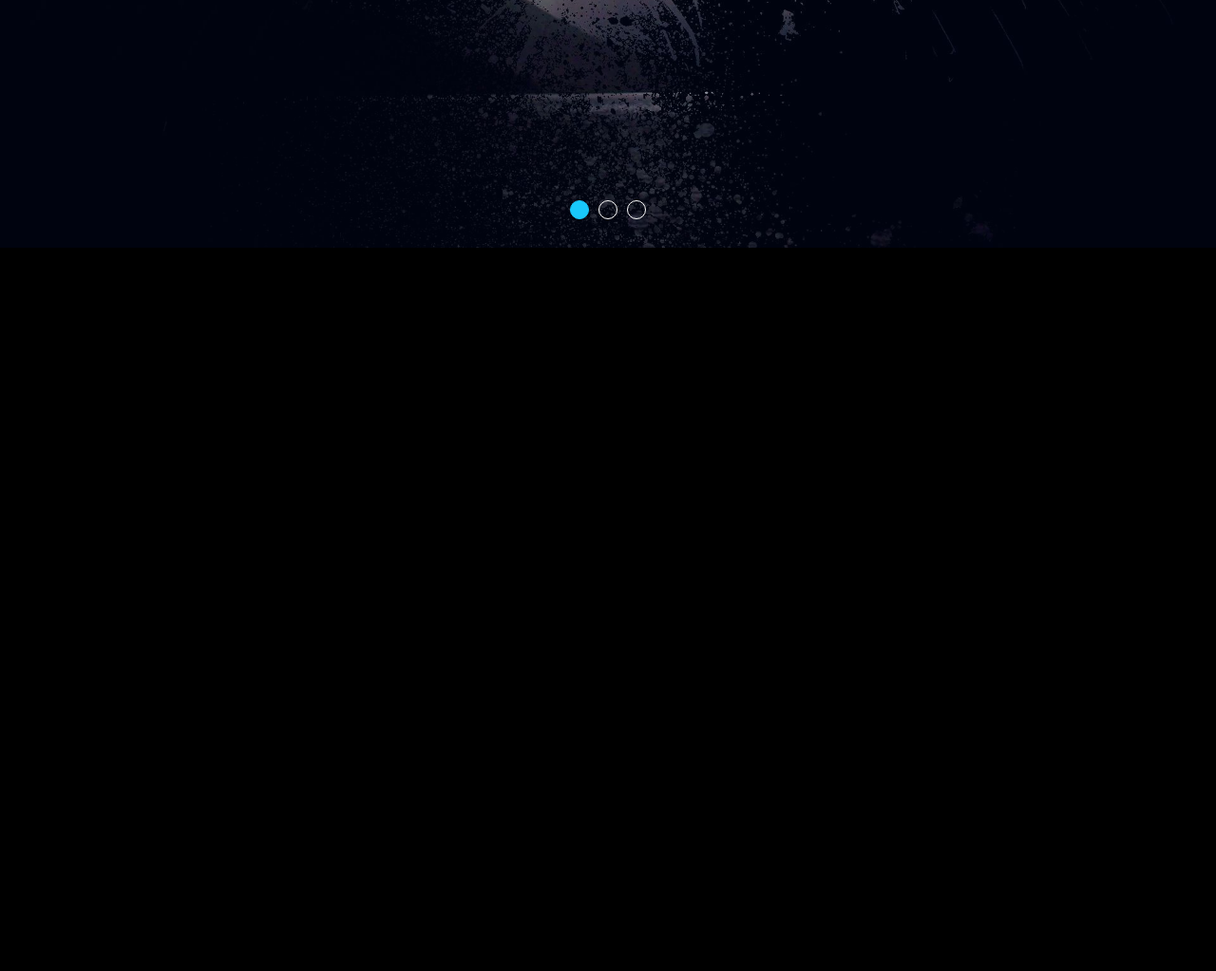
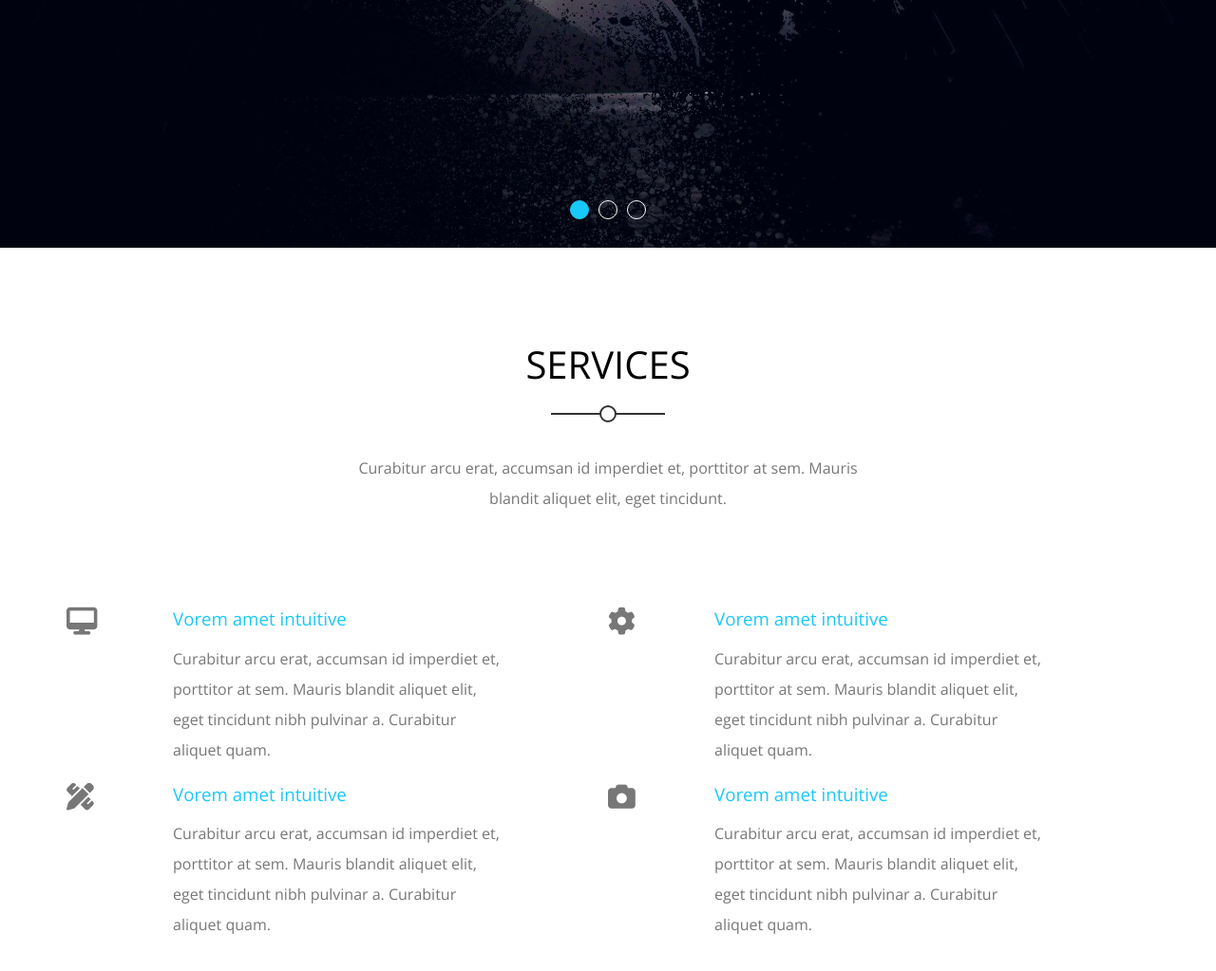
Before and after one commit to Mahmoud-Mo-ops/Kasper, a plain HTML site: page index.html in a window 1280 px wide. Shown: the part 539-1562 px from the top of the page at 95% size. Before the commit the page ends 800 px from the top, so only its background shows below. Drawn offline with nearby package versions, Linux system fonts and the light colour scheme.

Commit message:
services sections

```diff
--- a/css/main.css
+++ b/css/main.css
@@ -20,7 +20,6 @@
   }
   body {
     font-family: "Open Sans", sans-serif;
-    background-color: #000;
   }
   ul {
     list-style: none;
@@ -51,6 +50,47 @@
     }
   }
   /* End Global Rules */
+  /* Start Components */
+.main-heading {
+  text-align: center;
+}
+.main-heading h2 {
+  font-weight: normal;
+  font-size: 40px;
+  position: relative;
+  margin-bottom: 70px;
+  text-transform: uppercase;
+}
+.main-heading h2::before {
+  content: "";
+  position: absolute;
+  left: 50%;
+  transform: translateX(-50%);
+  height: 2px;
+  background-color: #333;
+  bottom: -30px;
+  width: 120px;
+}
+.main-heading h2::after {
+  content: "";
+  position: absolute;
+  left: 50%;
+  transform: translateX(-50%);
+  width: 14px;
+ aspect-ratio: 1/1;
+  border-radius: 50%;
+  border: 2px solid #333;
+  bottom: -38px;
+  background-color: white;
+}
+.main-heading p {
+  width: 550px;
+  margin: 0 auto 100px;
+  max-width: 100%;
+  line-height: 2;
+  color: #777;
+}
+/* End Components */
   /*sart backdrop*/
 .backdrop{
   position: fixed;
@@ -152,6 +192,7 @@ header nav ul li a.active{
     outline:none;
     padding-left: 5px;
     font-size: .8rem;
+    color: var(--secondary-color);
     height: 100%;
     width: 100%;
     border-radius:3px;
@@ -160,7 +201,7 @@ header nav ul li a.active{
     width: 0rem;
 }
 input.open{
-  width: 12rem;
+   width: 9.6rem;
   transition: var(--main-transition);
 }
 /*end style input*/
@@ -168,7 +209,7 @@ header nav .form {
   width: 40px;
   height: 30px;
   position: relative;
-  margin-left: 30px;
+  margin-left: 20px;
   border-left: 1px solid var(--secondary-color);
 }
 @media (max-width:768px) {
@@ -191,7 +232,6 @@ header nav .form i {
 /* Start Landing */
 .landing{
  min-height: 100vh;
- /* background: url('../images/landing.jpg') center/cover no-repeat border-box #777; */
  position: relative;
 }
 .landing img{
@@ -307,3 +347,66 @@ header nav .form i {
   border-color: var(--main-color);
 }
 /* end Landing */
+/*start services*/
+.services{
+  padding-top: var(--section-padding);
+  padding-bottom: var(--section-padding);
+}
+
+.services .container .services-container{
+  display: grid;
+  grid-template-columns: repeat(auto-fill,minmax(450px,1fr));
+}
+@media (max-width:768px) {
+  .services .container .services-container{
+    grid-template-columns: repeat(auto-fill,minmax(250px,1fr));
+  }
+}
+.services .container .services-container .srv-box{
+  display: flex;
+  justify-content: flex-end;
+  flex-direction: row;
+}
+
+@media (max-width:768px) {
+  .services .container .services-container .srv-box{
+    justify-content: center;
+    flex-direction: column;
+    align-items: center;
+  }
+}
+.services .container .services-container .srv-box i{
+  color: #777;
+  font-size: 1.8rem;
+  flex-basis: 7rem;
+}
+.services .container .services-container .srv-box .text{
+  margin-bottom: 20px;
+  flex: 1;
+}
+@media (max-width:768px) {
+  .services .container .services-container .srv-box .text{
+    text-align: center;
+  }
+  .services .container .services-container .srv-box i{
+    flex-basis: 4rem;
+  }
+}
+.services .container .services-container .srv-box h3{
+  color: var(--main-color);
+  margin-bottom: 15px;
+  font-weight: normal;
+
+}
+.services .container .services-container .srv-box p{
+  color: #777;
+  line-height: 2;
+  width: 350px;
+}
+@media (max-width:768px) {
+  .services .container .services-container .srv-box p{
+    width: 250px;
+    max-width: 100vw;
+  }
+}
+/*end services*/
--- a/index.html
+++ b/index.html
@@ -66,6 +66,61 @@
         <ul id="bullets"></ul>
       </div>
       <!-- end landing -->
+       <!-- Start Services -->
+    <div class="services">
+      <div class="container">
+        <div class="main-heading">
+          <h2>Services</h2>
+          <p>
+            Curabitur arcu erat, accumsan id imperdiet et, porttitor at sem. Mauris blandit aliquet elit, eget
+            tincidunt.
+          </p>
+        </div>
+        <div class="services-container">
+          <div class="srv-box">
+            <i class="fas fa-desktop fa-3x"></i>
+            <div class="text">
+              <h3>Vorem amet intuitive</h3>
+              <p>
+                Curabitur arcu erat, accumsan id imperdiet et, porttitor at sem. Mauris blandit aliquet elit, eget
+                tincidunt nibh pulvinar a. Curabitur aliquet quam.
+              </p>
+            </div>
+          </div>
+          <div class="srv-box">
+            <i class="fas fa-cog fa-3x"></i>
+            <div class="text">
+              <h3>Vorem amet intuitive</h3>
+              <p>
+                Curabitur arcu erat, accumsan id imperdiet et, porttitor at sem. Mauris blandit aliquet elit, eget
+                tincidunt nibh pulvinar a. Curabitur aliquet quam.
+              </p>
+            </div>
+          </div>
+          <div class="srv-box">
+            <i class="fas fa-pencil-ruler fa-3x"></i>
+            <div class="text">
+              <h3>Vorem amet intuitive</h3>
+              <p>
+                Curabitur arcu erat, accumsan id imperdiet et, porttitor at sem. Mauris blandit aliquet elit, eget
+                tincidunt nibh pulvinar a. Curabitur aliquet quam.
+              </p>
+            </div>
+          </div>
+          <div class="srv-box">
+            <i class="fas fa-camera fa-3x"></i>
+            <div class="text">
+              <h3>Vorem amet intuitive</h3>
+              <p>
+                Curabitur arcu erat, accumsan id imperdiet et, porttitor at sem. Mauris blandit aliquet elit, eget
+                tincidunt nibh pulvinar a. Curabitur aliquet quam.
+              </p>
+            </div>
+          </div>
+        </div>
+      </div>
+    </div>
+    <!-- End Services -->
       <script src="main.js"></script>
 </body>
 </html>
```
